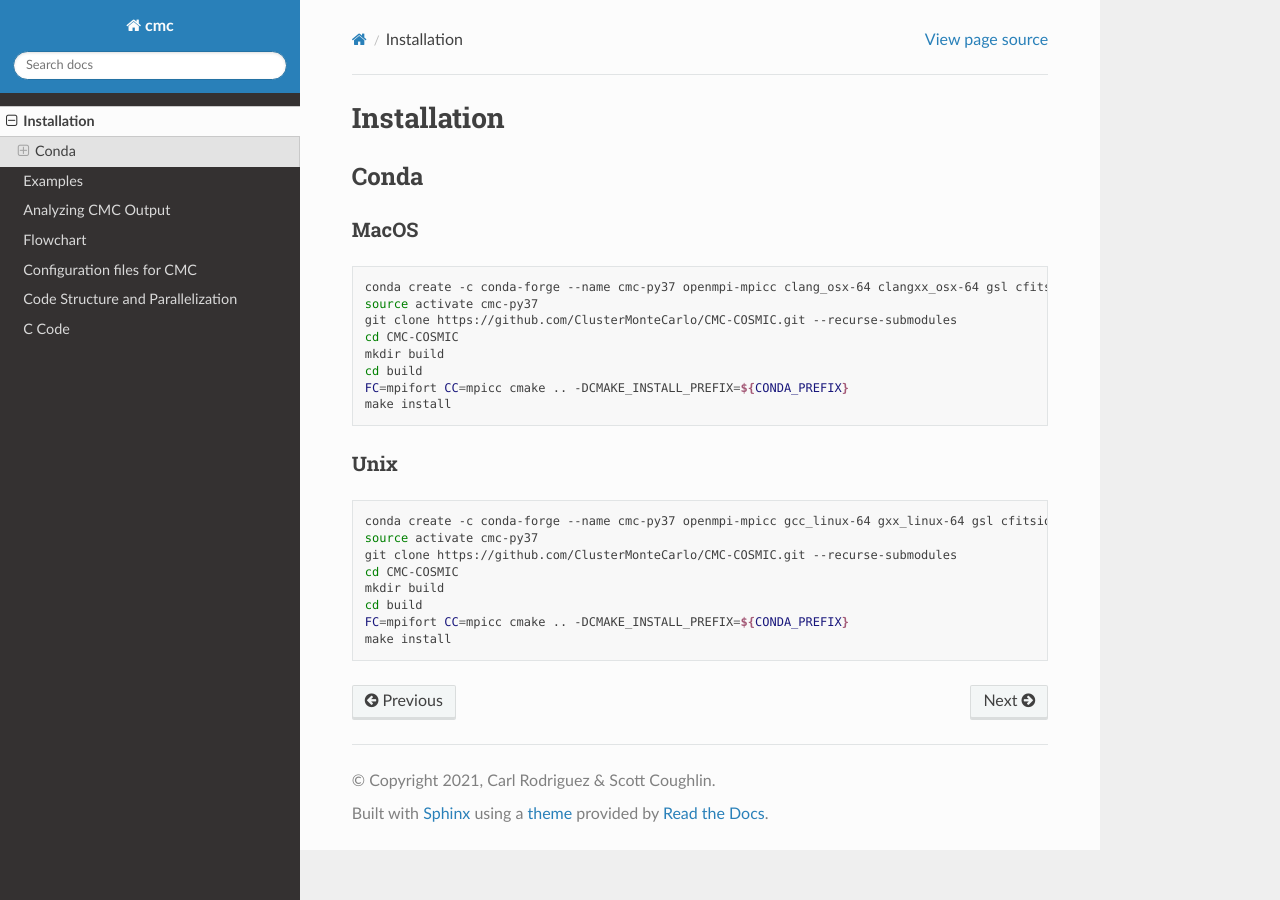
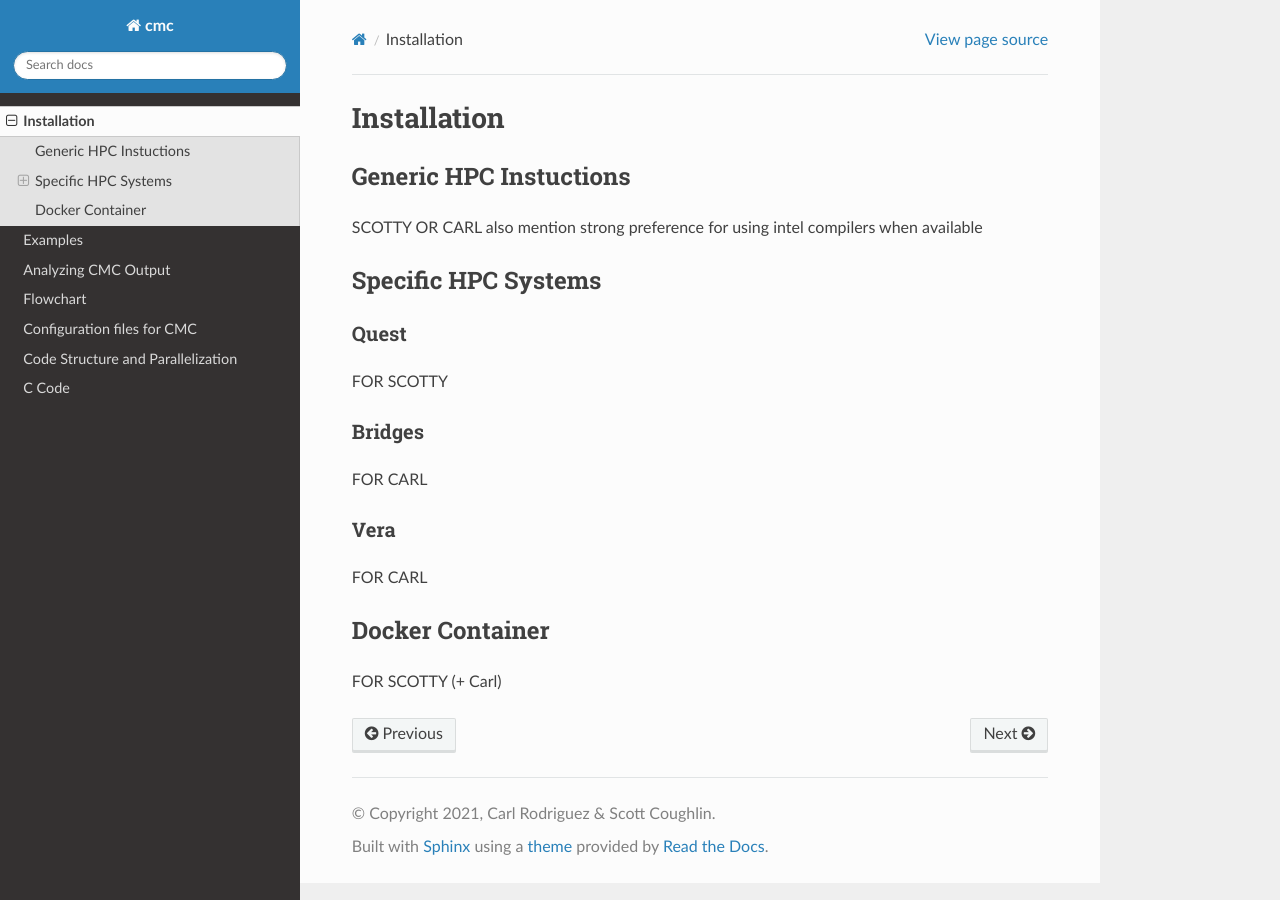
Before and after one commit to ClusterMonteCarlo/CMC-COSMIC, a Sphinx documentation site: the page built from docs/sphinx/source/install/index.rst, in a window 1280 px wide. Built offline with Sphinx 7.4.7 and the Read the Docs theme 2.0.0, drawn with Linux system fonts in a browser that asks for light colours; formulas are drawn with MathJax 3.

Commit message:
skelton for the documentation

```diff
--- a/docs/sphinx/source/examples/index.rst
+++ b/docs/sphinx/source/examples/index.rst
@@ -3,6 +3,8 @@
 ############
 Examples
 ############
+
+FOR CARL
 
 =====
 Initial Conditions
--- a/docs/sphinx/source/install/index.rst
+++ b/docs/sphinx/source/install/index.rst
@@ -5,32 +5,28 @@ Installation
 ############
 
 =====
-Conda
+Generic HPC Instuctions
+=====
+SCOTTY OR CARL
+also mention strong preference for using intel compilers when available
+
+=====
+Specific HPC Systems
 =====
 
-MacOS
+Quest
 -----
-.. code-block:: bash
+FOR SCOTTY
 
-    conda create -c conda-forge --name cmc-py37 openmpi-mpicc clang_osx-64 clangxx_osx-64 gsl cfitsio gfortran_osx-64 python=3.7 autoconf libtool automake pkg-config binutils hdf5 cmake
-    source activate cmc-py37
-    git clone https://github.com/ClusterMonteCarlo/CMC-COSMIC.git --recurse-submodules
-    cd CMC-COSMIC
-    mkdir build
-    cd build
-    FC=mpifort CC=mpicc cmake .. -DCMAKE_INSTALL_PREFIX=${CONDA_PREFIX}
-    make install
+Bridges
+-----
+FOR CARL
 
+Vera
+-----
+FOR CARL
 
-Unix
-----
-.. code-block:: bash
-
-    conda create -c conda-forge --name cmc-py37 openmpi-mpicc gcc_linux-64 gxx_linux-64 gsl cfitsio gfortran_linux-64 python=3.7 autoconf libtool automake pkg-config binutils hdf5 cmake --yes
-    source activate cmc-py37
-    git clone https://github.com/ClusterMonteCarlo/CMC-COSMIC.git --recurse-submodules
-    cd CMC-COSMIC
-    mkdir build
-    cd build
-    FC=mpifort CC=mpicc cmake .. -DCMAKE_INSTALL_PREFIX=${CONDA_PREFIX}
-    make install
+=====
+Docker Container
+=====
+FOR SCOTTY (+ Carl)
```
Also changed, not shown: docs/sphinx/source/output/index.rst (+4 -4 lines).
